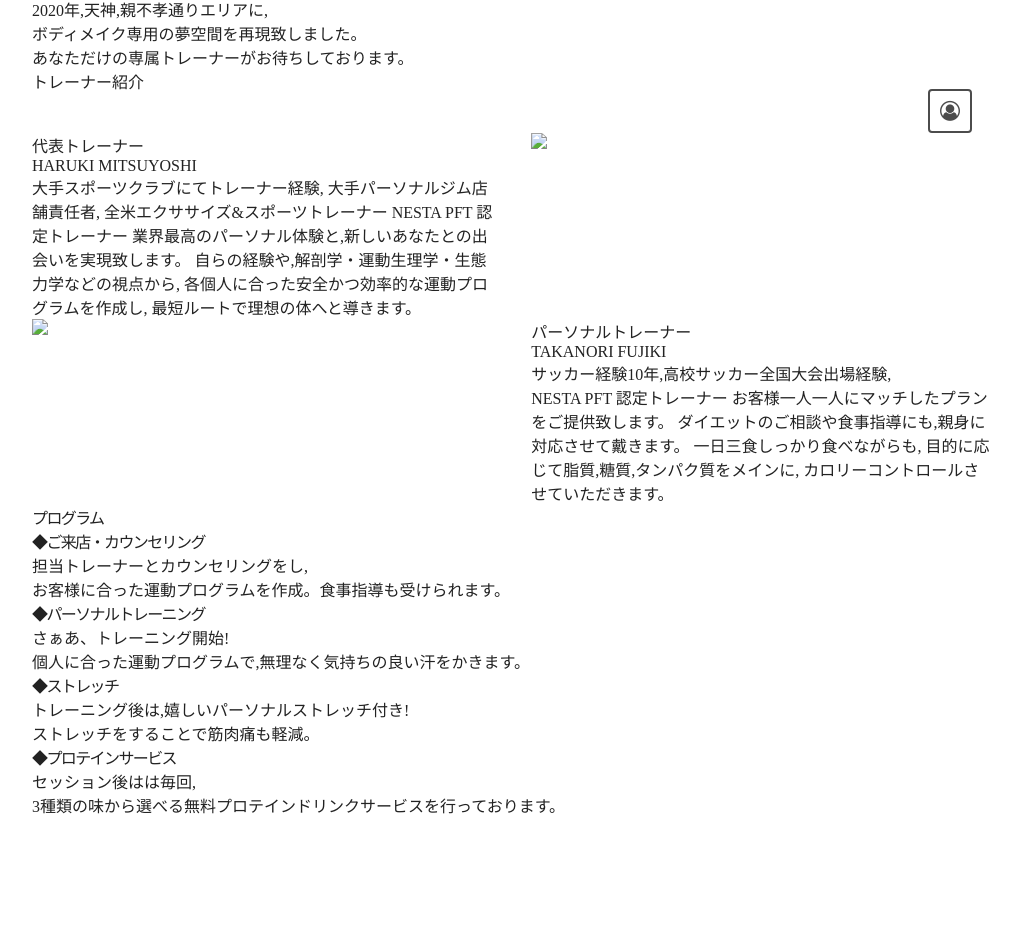
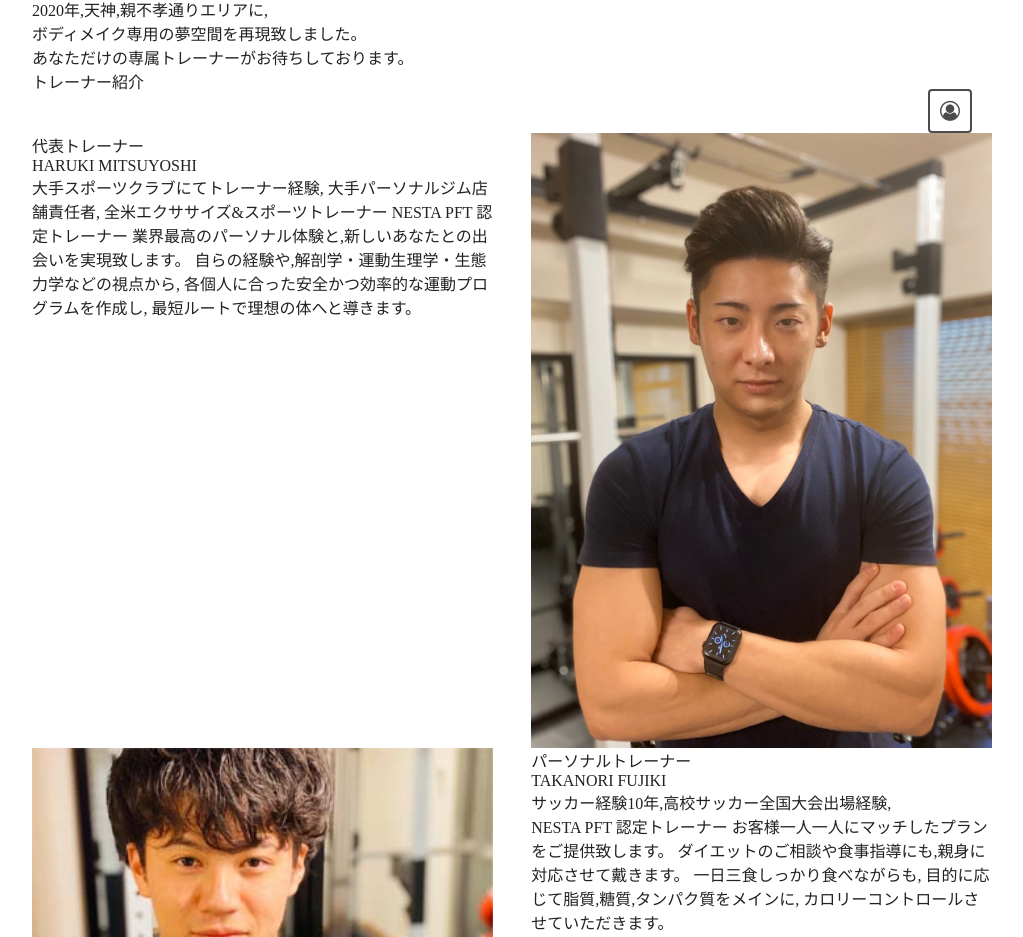
Before and after one commit to takanorifujiki/KALON_GYM, a plain HTML site: page index.html in a window 1280 px wide. Shown: the part 935-1872 px from the top of the page, without its empty margins (128-1151 px from the left). Before the commit the page ends 1752 px from the top, so only its background shows below. Drawn offline with nearby package versions, Linux system fonts and the light colour scheme.

Commit message:
trainer images

```diff
--- a/index.html
+++ b/index.html
@@ -98,10 +98,10 @@
 
                   最短ルートで理想の体へと導きます。</p>
             </div>
-            <img class="six columns" src="haruki.jpg">
+            <img class="six columns" src="https://github.com/takanorifujiki/KALON_GYM/blob/master/image/haruki.jpg" alt="トレーナー１">
           </div>
           <div id="persona-2" class="twelve columns">
-            <img class="six columns" src="taka.jpg">
+            <img class="six columns" src="https://github.com/takanorifujiki/KALON_GYM/blob/master/image/taka.jpg" alt="トレーナー２">
             <div id="img-2" class="six columns">
               <span>パーソナルトレーナー</span>
               <p>TAKANORI FUJIKI</p>
```
